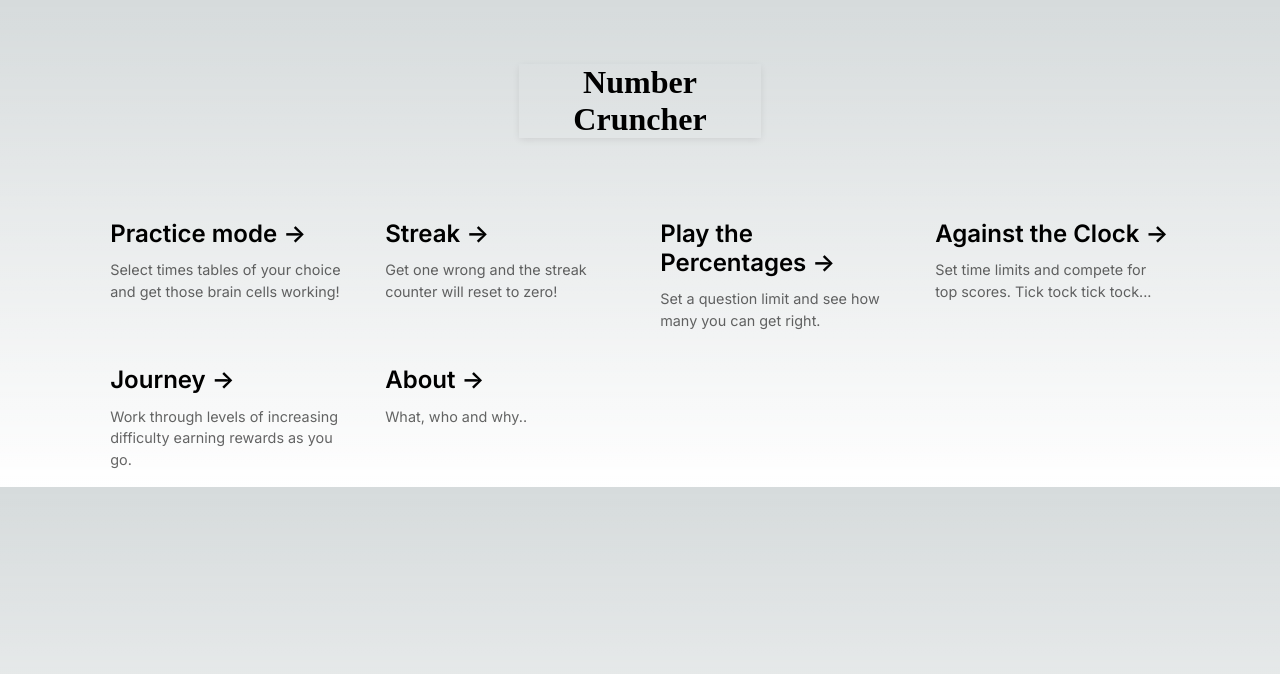
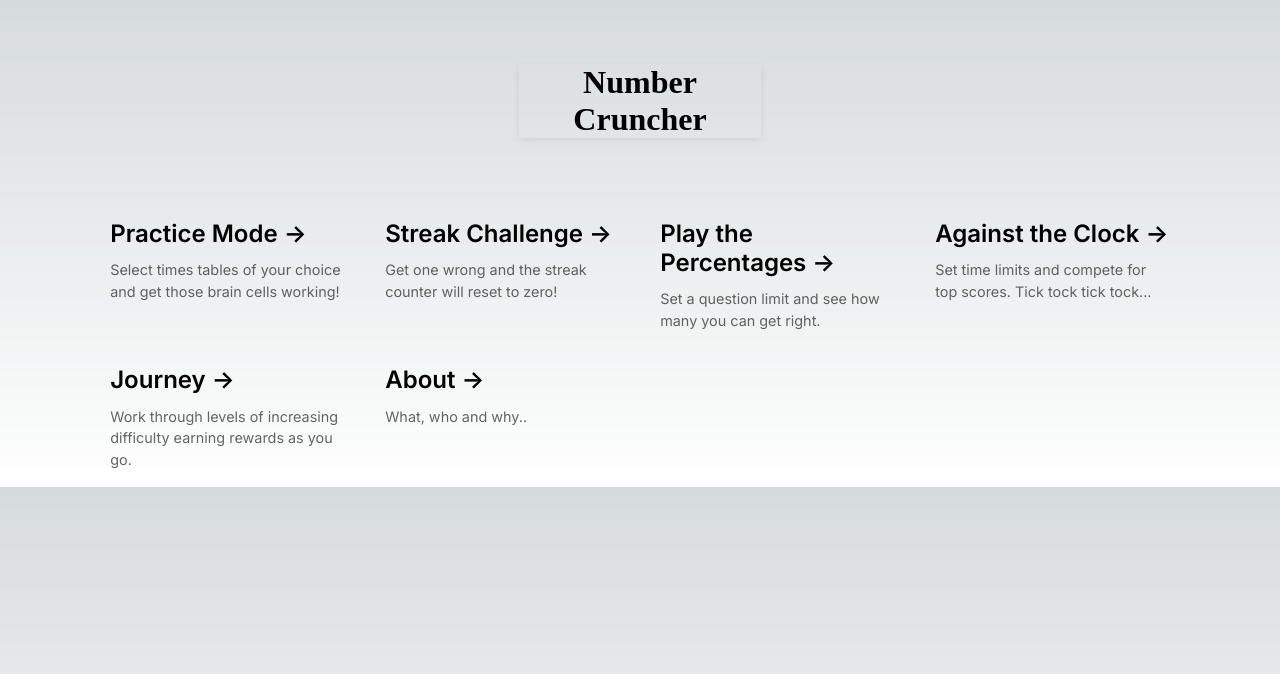
Before and after one commit to olliebrownlow/number-cruncher, a Next.js app: page / in a window 1280 px wide. Shown: the top 674 px of the page. Built offline with nearby package versions, Linux system fonts and the light colour scheme.

Commit message:
changes game name to streak challenge, adds timestables to config to start testing game play

```diff
--- a/config/gameLinks.js
+++ b/config/gameLinks.js
@@ -2,14 +2,14 @@ const gameLinks = [
   {
     pathName: "/game-options",
     gameType: "practice-mode",
-    gameTitle: "Practice mode",
+    gameTitle: "Practice Mode",
     gameDescription:
       "Select times tables of your choice and get those brain cells  working!",
   },
   {
     pathName: "/game-options",
-    gameType: "streak",
-    gameTitle: "Streak",
+    gameType: "streak-challenge",
+    gameTitle: "Streak Challenge",
     gameDescription: "Get one wrong and the streak counter will reset to zero!",
   },
   {
--- a/pages/practice-mode.js
+++ b/pages/practice-mode.js
@@ -1,5 +1,6 @@
 import BackButton from "../components/backButton";
 import PageHeading from "../components/pageHeading";
+import timesTables from "../config/timesTables";
 
 const PracticeMode = (props) => {
   return (
--- a/pages/streak.js
+++ b/pages/streak-challenge.js
@@ -5,7 +5,7 @@ const Streak = (props) => {
   return (
     <>
       <BackButton />
-      <PageHeading heading={"Streak"} />
+      <PageHeading heading={"Streak Challenge"} />
     </>
   );
 };
```
Also changed, not shown: config/timesTables.js (added, +7 -0 lines).
